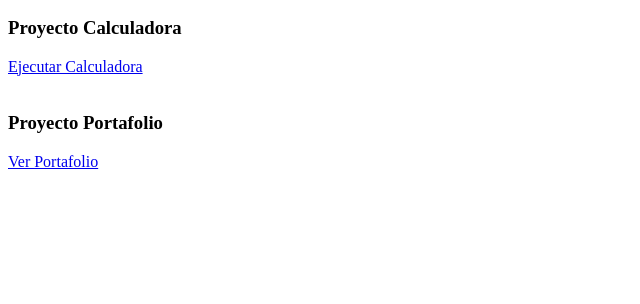
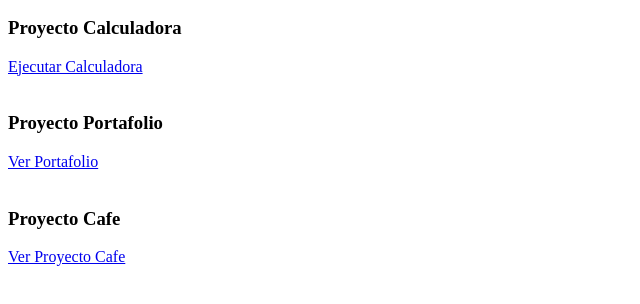
Before and after one commit to danielacarmonamv23-png/Portafolio-Ingenieria-de-Software, a plain HTML site: page index.html in a window 1280 px wide. Shown: the part 110-414 px from the top of the page, without its empty margins (0-640 px from the left). Drawn offline with Linux system fonts and the light colour scheme.

Commit message:
Agregar enlace del proyecto Cafe al portafolio

```diff
--- a/index.html
+++ b/index.html
@@ -31,5 +31,15 @@
         </a>
     </section>
 
+    <br>
+
+    <section>
+        <h3>Proyecto Cafe</h3>
+
+        <a href="./Proyecto%20Cafe%20(U2-Tarea%203)/public/index.html">
+            Ver Proyecto Cafe
+        </a>
+    </section>
+
 </body>
 </html>
```
